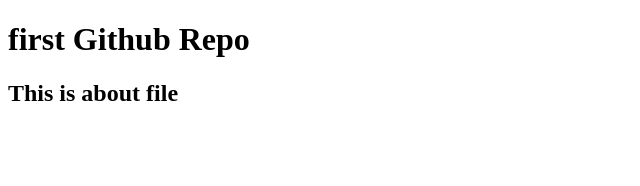
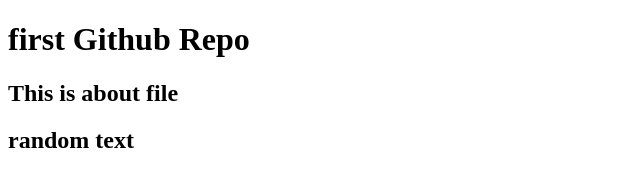
Before and after one commit to Pratikshapulate-1845/My-first-Repo, a plain HTML site: page about.html in a window 1280 px wide. Shown: the whole page, without its empty margins (0-640 px from the left). Drawn offline with Linux system fonts and the light colour scheme.

Commit message:
random mess added

```diff
--- a/about.html
+++ b/about.html
@@ -5,6 +5,7 @@
 <body>
     <h1> first Github Repo</h1>
     <h2>This is about file</h2>
+    <h2>random text</h2>
     </body>
 </head>
 </html>
```
Also changed, not shown: index.html (+1 -0 lines).
